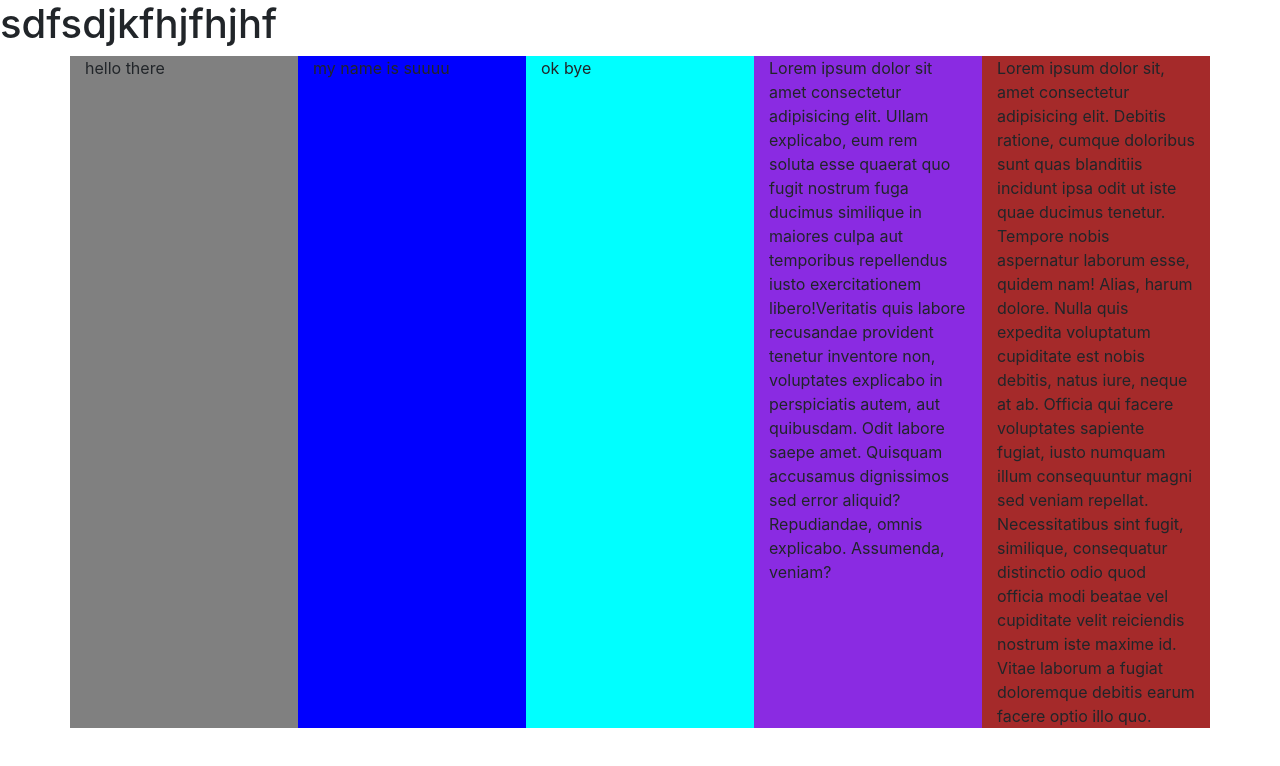
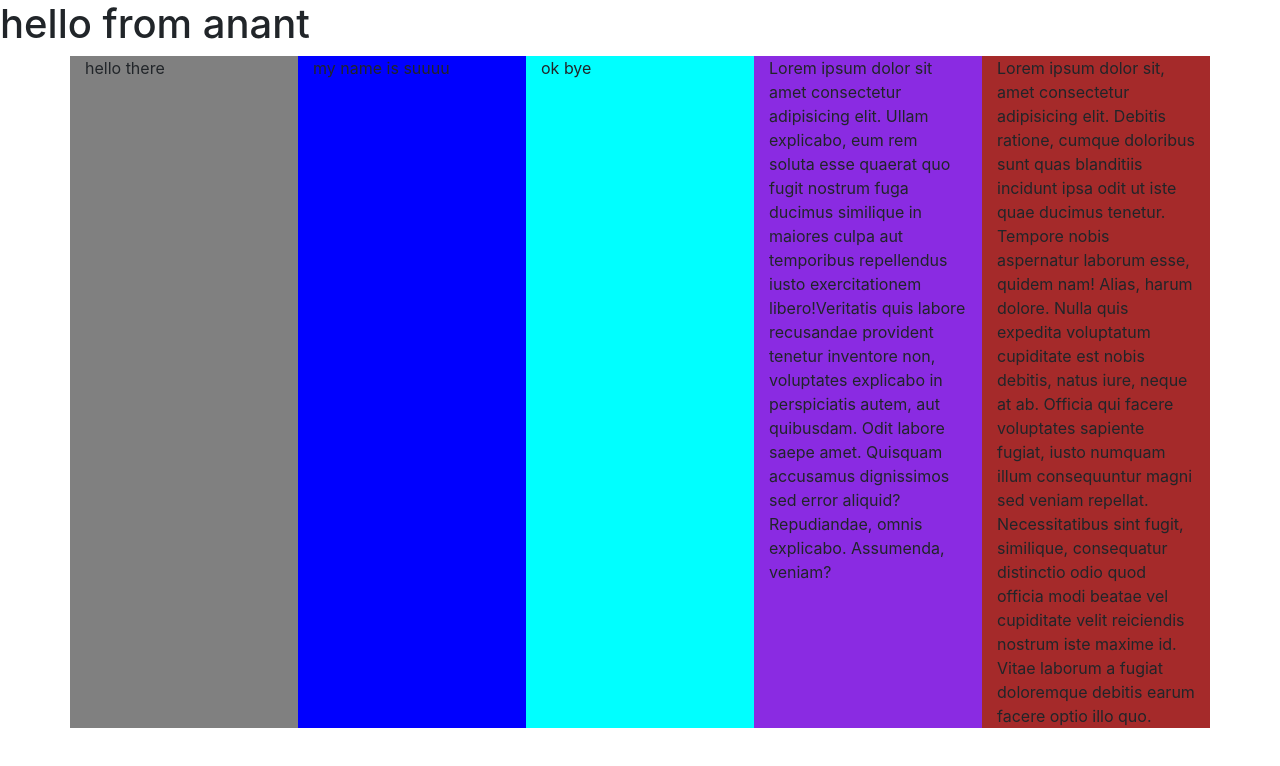
Before and after one commit to Dravi9395/quonquer, a plain HTML site: page index.html in a window 1280 px wide. Drawn offline with nearby package versions, Linux system fonts and the light colour scheme.

Commit message:
commit from anant

```diff
--- a/index.html
+++ b/index.html
@@ -15,7 +15,7 @@
 <body>
 
 
-    <h1>sdfsdjkfhjfhjhf </h1>
+    <h1>hello from anant</h1>
  <!-- <div class="container-fluid">
      <div class="row">
          <div class="col c1">
```
